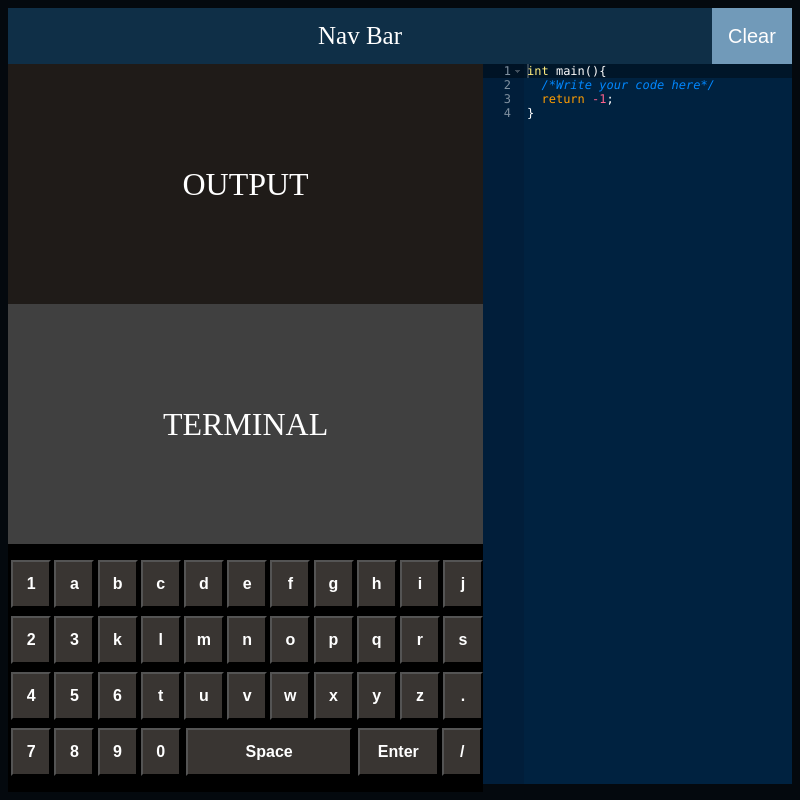
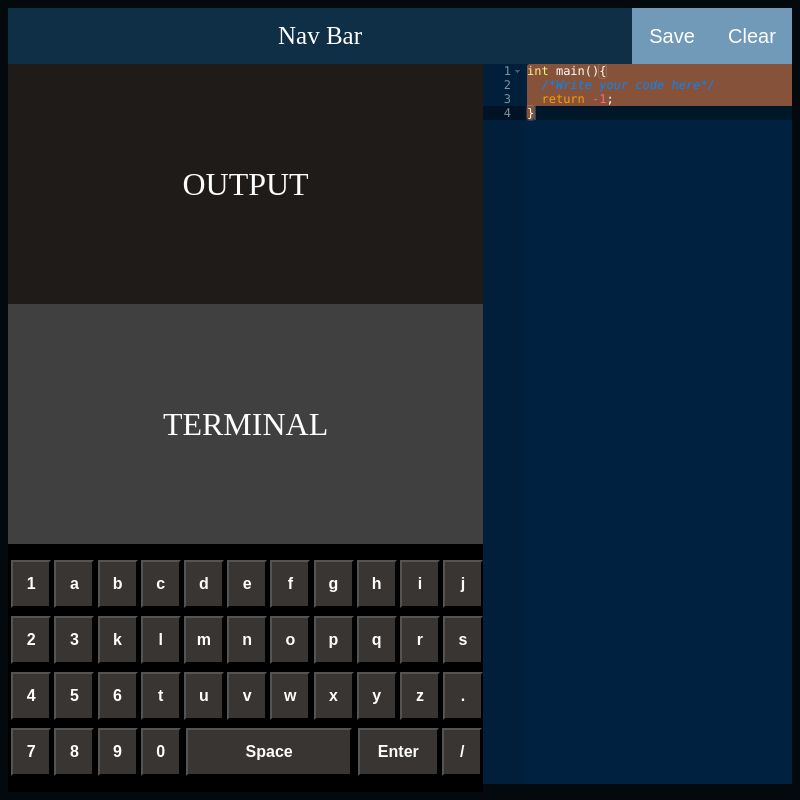
Before and after one commit to ThyPandaKing/RISC_Vs_US, an Electron app: page Tiny_OS/index.html in a window 800 px wide. Both pictures are taken after a click on the button "Clear". Drawn offline with Linux system fonts and the light colour scheme.

Commit message:
file save and clear functionalities added, code will be saved in a file

```diff
--- /dev/null
+++ b/Tiny_OS/Text-Editor/editor_functions.js
@@ -0,0 +1,34 @@
+var editor = ace.edit ('editor');
+editor.setTheme ('ace/theme/cobalt');
+editor.session.setMode ('ace/mode/c_cpp');
+
+function save_file () {
+  const myCode = editor.getValue ();
+  console.log (myCode);
+  const textToBLOB = new Blob ([myCode], {type: 'text/plain'});
+
+  // TODO:Will put file extension name
+  const sFileName = 'userCode.txt';
+
+  let newLink = document.createElement ('a');
+  newLink.download = sFileName;
+
+  if (window.webkitURL != null) {
+    newLink.href = window.webkitURL.createObjectURL (textToBLOB);
+  } else {
+    newLink.href = window.URL.createObjectURL (textToBLOB);
+    newLink.style.display = 'none';
+    document.body.appendChild (newLink);
+  }
+
+  newLink.click ();
+}
+
+function clear_file () {
+  const myCode = `int main(){
+  /*Write your code here*/
+  return -1;
+}`;
+
+  editor.setValue (myCode);
+}
--- a/Tiny_OS/index.html
+++ b/Tiny_OS/index.html
@@ -30,7 +30,8 @@
                   ">
       Nav Bar
     </div>
-    <button class="button1" type="button">Clear</button>
+    <button class="button1" type="button" onclick="save_file()">Save</button>
+    <button class="button1" type="button" onclick="clear_file()">Clear</button>
   </div>
   <div style="height: 90vh; display: flex;">
 
@@ -123,12 +124,9 @@
   return -1;
 }</div>
   </div>
+
   <script src="./Text-Editor/ace.js" type="text/javascript" charset="utf-8"></script>
-  <script>
-    var editor = ace.edit("editor");
-    editor.setTheme("ace/theme/cobalt");
-    editor.session.setMode("ace/mode/c_cpp");
-  </script>
+  <script src="./Text-Editor/editor_functions.js" type="text/javascript" charset="utf-8"></script>
 </body>
 
 </html>
--- a/Tiny_OS/styles.css
+++ b/Tiny_OS/styles.css
@@ -1,3 +1,7 @@
+button{
+  cursor: pointer;
+}
+
 .button1 {
   background-color: #719AB9;
   border: none;
```
Also changed, not shown: Tiny_OS/main.js (+7 -0 lines).
